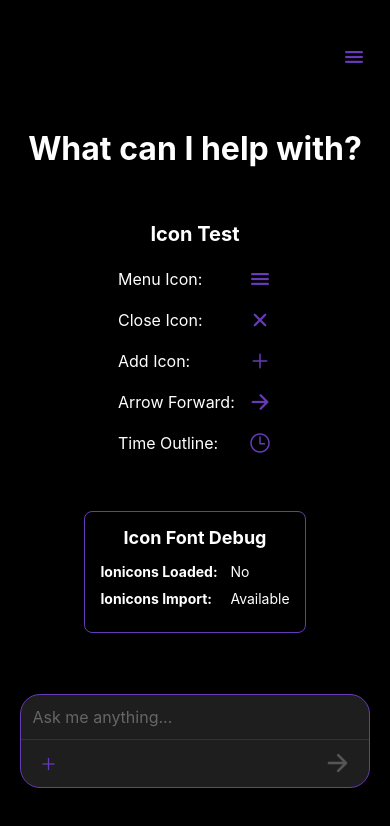
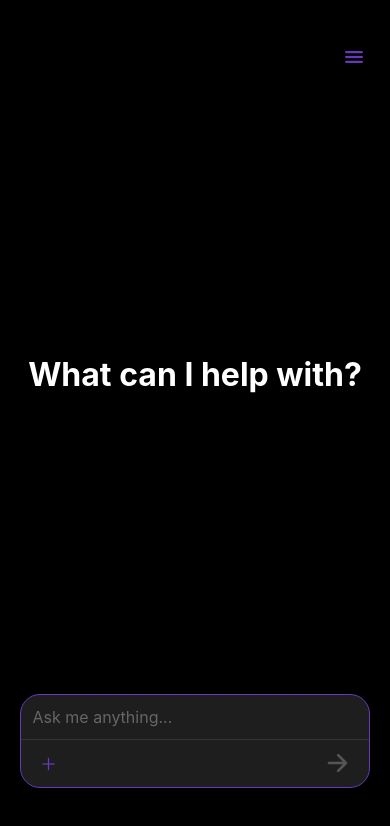
Before and after one commit to visshbala21/PiPartner_neighborhood, a React Native app in the folder PiPartner/: screen /Welcome in a window 390 px wide. Shown: the top 826 px of the page. Built offline with nearby package versions, Linux system fonts and the light colour scheme.

Commit message:
removed some components

```diff
--- a/PiPartner/components/ui/IconDebug.tsx
+++ /dev/null
@@ -1,87 +0,0 @@
-import React from 'react';
-import { View, Text, StyleSheet } from 'react-native';
-import { THEME } from '../../constants/Colors';
-import * as Font from 'expo-font';
-import { Ionicons } from '@expo/vector-icons';
-
-export default function IconDebug() {
-  const [fontLoaded, setFontLoaded] = React.useState<boolean | null>(null);
-  const [error, setError] = React.useState<string | null>(null);
-
-  React.useEffect(() => {
-    async function checkFont() {
-      try {
-        // Test if Ionicons font is loaded
-        const isLoaded = await Font.isLoaded('Ionicons');
-        setFontLoaded(isLoaded);
-      } catch (e) {
-        setError(e instanceof Error ? e.message : 'Unknown error checking fonts');
-      }
-    }
-
-    checkFont();
-  }, []);
-
-  return (
-    <View style={styles.container}>
-      <Text style={styles.title}>Icon Font Debug</Text>
-
-      <View style={styles.debugRow}>
-        <Text style={styles.label}>Ionicons Loaded:</Text>
-        <Text style={styles.value}>
-          {fontLoaded === null ? 'Checking...' : fontLoaded ? 'Yes' : 'No'}
-        </Text>
-      </View>
-
-      {error && (
-        <View style={styles.debugRow}>
-          <Text style={styles.label}>Error:</Text>
-          <Text style={[styles.value, styles.error]}>{error}</Text>
-        </View>
-      )}
-
-      <View style={styles.debugRow}>
-        <Text style={styles.label}>Ionicons Import:</Text>
-        <Text style={styles.value}>
-          {typeof Ionicons !== 'undefined' ? 'Available' : 'Not available'}
-        </Text>
-      </View>
-    </View>
-  );
-}
-
-const styles = StyleSheet.create({
-  container: {
-    backgroundColor: THEME.BLACK,
-    padding: 15,
-    borderRadius: 8,
-    marginVertical: 10,
-    borderWidth: 1,
-    borderColor: THEME.PURPLE,
-  },
-  title: {
-    fontSize: 18,
-    fontWeight: 'bold',
-    color: THEME.WHITE,
-    marginBottom: 15,
-    textAlign: 'center',
-  },
-  debugRow: {
-    flexDirection: 'row',
-    marginBottom: 10,
-    flexWrap: 'wrap',
-  },
-  label: {
-    color: THEME.WHITE,
-    marginRight: 10,
-    fontWeight: 'bold',
-    width: 120,
-  },
-  value: {
-    color: THEME.WHITE,
-    flex: 1,
-  },
-  error: {
-    color: '#ff6666',
-  }
-});
--- a/PiPartner/components/ui/TestIcons.tsx
+++ /dev/null
@@ -1,65 +0,0 @@
-import React from 'react';
-import { View, Text, StyleSheet } from 'react-native';
-import Ionicons from '@expo/vector-icons/Ionicons';
-import { THEME } from '../../constants/Colors';
-
-export default function TestIcons() {
-  // Test with several different icons to ensure multiple are working
-  return (
-    <View style={styles.container}>
-      <Text style={styles.title}>Icon Test</Text>
-
-      <View style={styles.iconRow}>
-        <Text style={styles.label}>Menu Icon:</Text>
-        <Ionicons name="menu" size={24} color={THEME.PURPLE} />
-      </View>
-
-      <View style={styles.iconRow}>
-        <Text style={styles.label}>Close Icon:</Text>
-        <Ionicons name="close" size={24} color={THEME.PURPLE} />
-      </View>
-
-      <View style={styles.iconRow}>
-        <Text style={styles.label}>Add Icon:</Text>
-        <Ionicons name="add" size={24} color={THEME.PURPLE} />
-      </View>
-
-      <View style={styles.iconRow}>
-        <Text style={styles.label}>Arrow Forward:</Text>
-        <Ionicons name="arrow-forward" size={24} color={THEME.PURPLE} />
-      </View>
-
-      <View style={styles.iconRow}>
-        <Text style={styles.label}>Time Outline:</Text>
-        <Ionicons name="time-outline" size={24} color={THEME.PURPLE} />
-      </View>
-    </View>
-  );
-}
-
-const styles = StyleSheet.create({
-  container: {
-    backgroundColor: THEME.BLACK,
-    padding: 20,
-    borderRadius: 8,
-    marginVertical: 10,
-  },
-  title: {
-    fontSize: 20,
-    fontWeight: 'bold',
-    color: THEME.WHITE,
-    marginBottom: 20,
-    textAlign: 'center',
-  },
-  iconRow: {
-    flexDirection: 'row',
-    alignItems: 'center',
-    marginBottom: 15,
-  },
-  label: {
-    color: THEME.WHITE,
-    marginRight: 10,
-    fontSize: 16,
-    width: 120,
-  },
-});
--- a/PiPartner/components/ui/WelcomeScreen.tsx
+++ b/PiPartner/components/ui/WelcomeScreen.tsx
@@ -19,8 +19,6 @@ import Ionicons from '@expo/vector-icons/Ionicons';
 import * as ImagePicker from 'expo-image-picker';
 import { RootStackParamList } from '../../navigation/types';
 import { StackNavigationProp } from '@react-navigation/stack';
-import TestIcons from './TestIcons';
-import IconDebug from './IconDebug';
 
 type WelcomeScreenNavigationProp = StackNavigationProp<RootStackParamList, 'Welcome'>
 
@@ -113,10 +111,6 @@ export default function WelcomeScreen({navigation}: WelcomeScreenProps) {
                 {/*Title*/}
                 <View style={styles.titleContainer}>
                     <Text style={styles.title}>What can I help with?</Text>
-
-                    {/* Add the test icons component */}
-                    <TestIcons />
-                    <IconDebug />
                 </View>
 
                 {/*Search Input*/}
```
Also changed, not shown: PiPartner/components/.txt (deleted).
